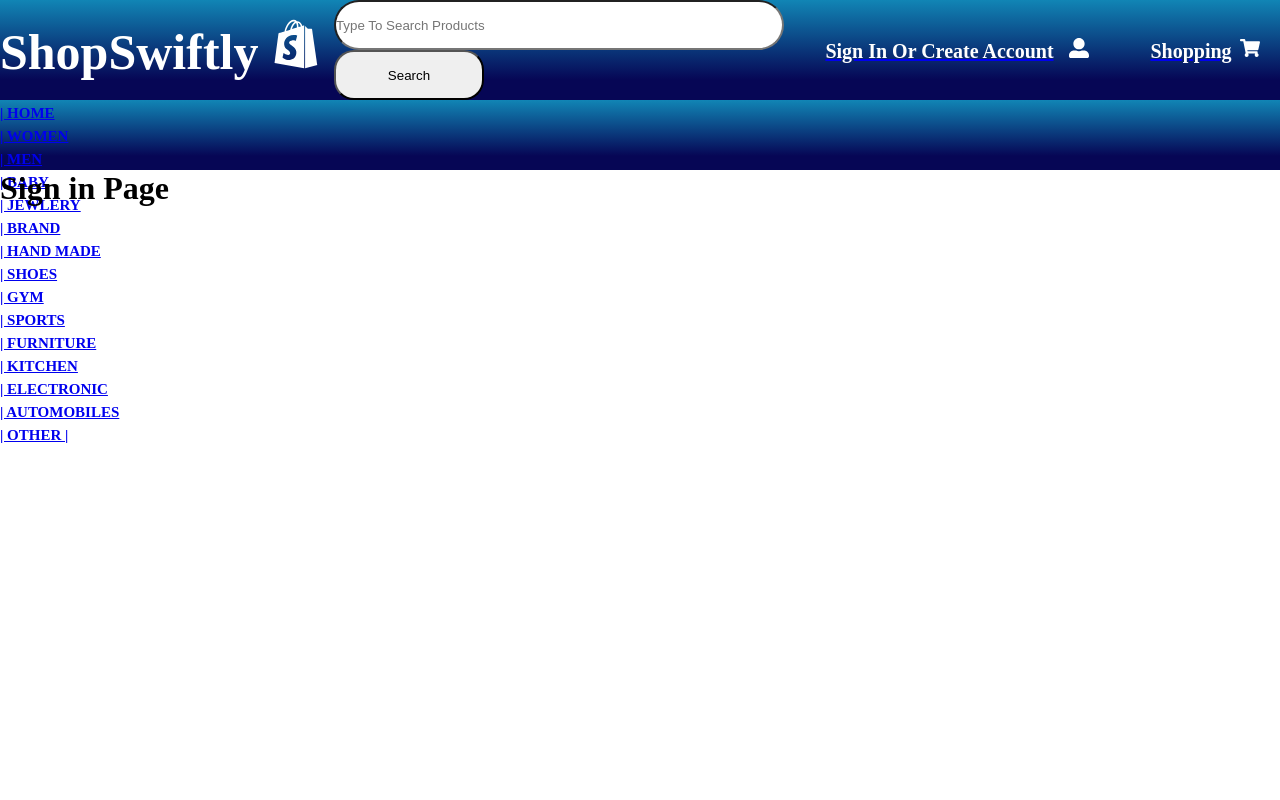
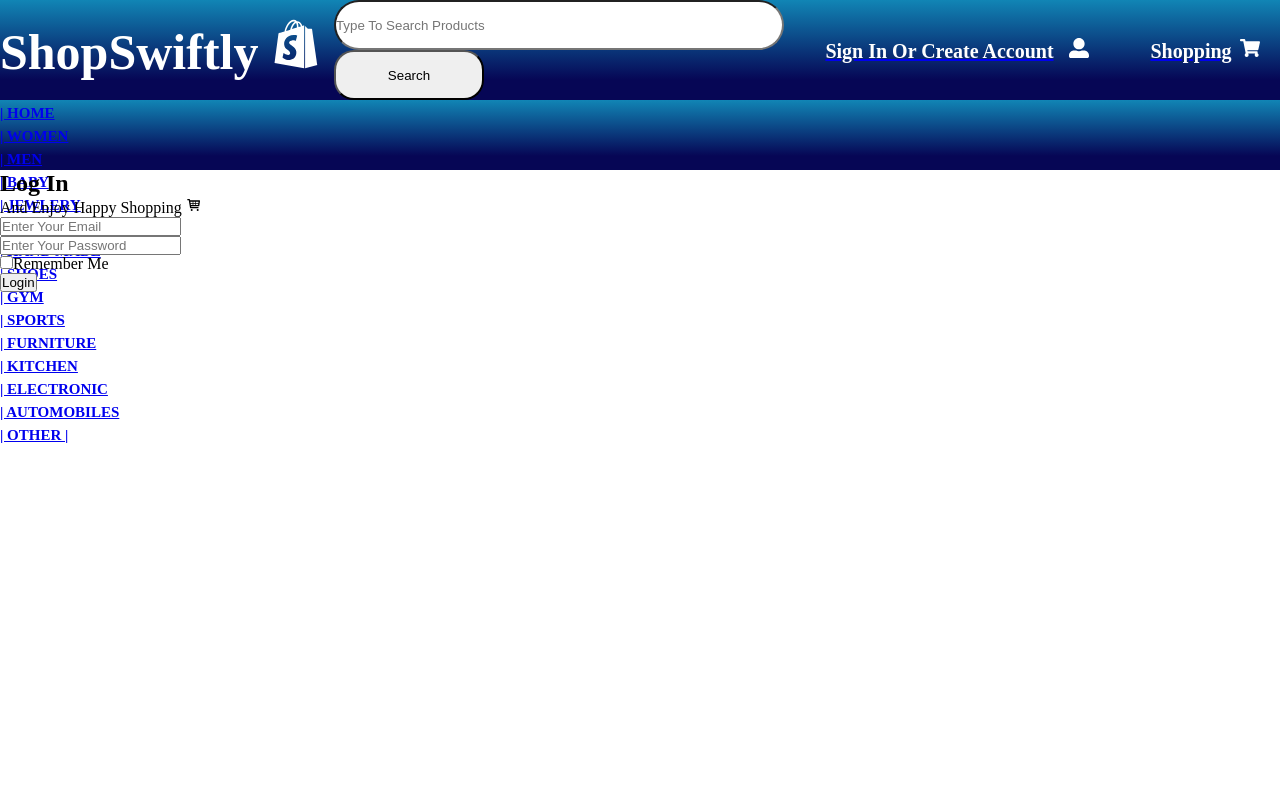
Before and after one commit to iamabd591/ShopSwiftly-Mern-Stack-Ecommerce-Project, a React (Create React App) app in the folder client/: page /signIn in a window 1280 px wide. Shown: the top 800 px of the page. Built offline with nearby package versions, Linux system fonts and the light colour scheme; the HTML template or start-up script is replaced by a standard one.

Commit message:
login form

```diff
--- a/client/src/pages/Sign.js
+++ b/client/src/pages/Sign.js
@@ -1,12 +1,54 @@
-import React from 'react'
-import Layout from '../components/layout/Layout'
+import React from "react";
+import Layout from "../components/layout/Layout";
+import { TiShoppingCart } from "react-icons/ti";
 
 const Sign = () => {
   return (
     <Layout>
-        <h1>Sign in Page</h1>
+      <div className="main">
+        <div className="form-div">
+          <form method="post" action="#">
+            <h2>Log In </h2>
+            <p>
+              And Enjoy Happy Shopping{" "}
+              <spam>
+                {" "}
+                <TiShoppingCart />
+              </spam>
+            </p>
+            <div className="input-field">
+              <input
+                type="email"
+                placeholder="Enter Your Email"
+                id="email"
+                required
+                autoComplete="off"
+              />
+            </div>
+
+            <div className="input-field">
+              <input
+                type="password"
+                placeholder="Enter Your Password"
+                id="password"
+                required
+                autoComplete="off"
+              />
+            </div>
+
+            <div className="input-check">
+              <input type="checkbox" id="remember" />
+              <lable htmlFor="remember">Remember Me</lable>
+            </div>
+
+            <div className="logi-btn">
+              <button> Login </button>
+            </div>
+          </form>
+        </div>
+      </div>
     </Layout>
-  )
-}
+  );
+};
 
-export default Sign
+export default Sign;
```
